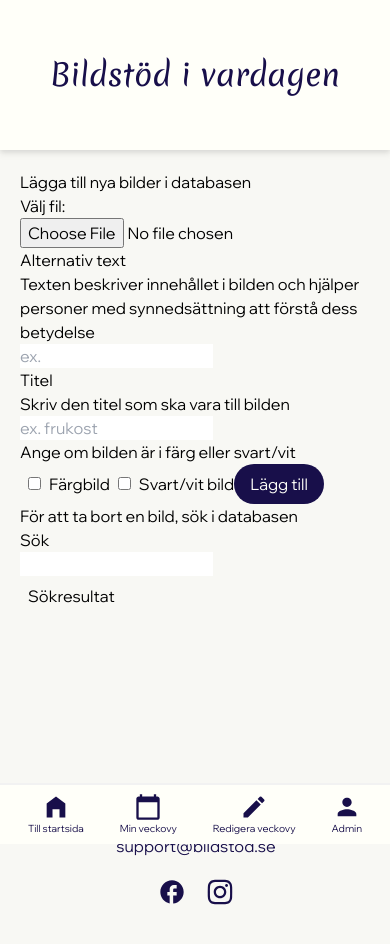
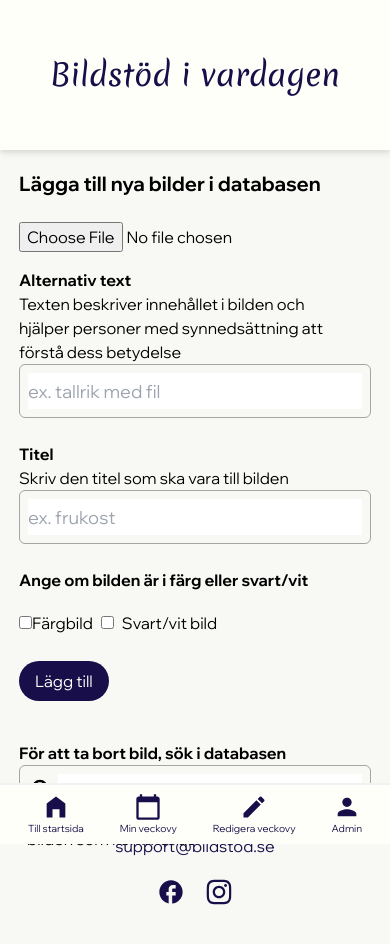
Before and after one commit to QueAnkan/graduation-project, a React (Vite) app: page /admin in a window 390 px wide. Shown: the top 944 px of the page. Built offline with nearby package versions, Linux system fonts and the light colour scheme.

Commit message:
started on responsive design for adminpage, not ready yet

```diff
--- a/src/routes/Admin.jsx
+++ b/src/routes/Admin.jsx
@@ -1,6 +1,7 @@
 import { useState, useEffect } from "react";
 import Button from '../utils/style-generators/buttonGenerator'
 import { putNewImage } from "../utils/api-functions/putNewImage";
+import { MdSearch } from "react-icons/md";
 // import {deleteImage} from '../utils/api-functions/deleteImage'
 
 const Admin = () => {
@@ -38,14 +39,13 @@ const Admin = () => {
 	// }
 
 	return(
-	<section className="m-5">
-			<form>
-			<div className="flex flex-col">
-				<h1>Lägga till nya bilder i databasen</h1>
-			</div>
-			<label>
-				<p>Välj fil: </p>
+
+	<div className="flex flex-col w-full md:w-[500px] lg:w-[800px]">
+			<section className="mb-4">
+				<h1 className="font-bold mt-5 text-xl mb-6">Lägga till nya bilder i databasen</h1>
+				<label htmlFor="input">
 					<input
+						className="text-md"
 						type="file"
 						accept="image/svg"
 						onChange={(event) => {
@@ -61,41 +61,51 @@ const Admin = () => {
 							}}
 					/>
 				</label>
-			<br />
-			<label>
-				<span>Alternativ text</span>
-				<p>Texten beskriver innehållet i bilden och hjälper personer med synnedsättning att förstå dess betydelse</p>
+			</section>
+			<section className="mb-6">
+				<label htmlFor="text">
+				<span className="font-bold">Alternativ text</span>
+				<p className="text-md w-80 md:w-11/12 lg:w-3/4">Texten beskriver innehållet i bilden och hjälper personer med synnedsättning att förstå dess betydelse</p>
+					<div className="flex items-center border border-darkgray rounded-md px-2 py-2 lg:w-1/2">
 						<input
 							type="text"
-					name="alt"
-					placeholder="ex. "
-					onChange={(event) => setAlt(event.target.value)}/>
+							placeholder="ex. tallrik med fil "
+							onChange={(event) => setAlt(event.target.value)}
+							className="w-full h-9 text-lg"
+						/>
+					</div>
 
 				</label>
-			<br />
-			<label>
-				<span>Titel</span>
+			</section>
+			<section className="mb-6">
+				<label htmlFor="title">
+					<span className="font-bold">Titel</span>
 					<p>Skriv den titel som ska vara till bilden</p>
+						<div className="flex items-center border border-darkgray rounded-md px-2 py-2 lg:w-1/2">
 							<input
 								type="text"
-					name="title"
-					// value={title}
 								placeholder="ex. frukost"
-					onChange={(event) => setTitle(event.target.value)}/>
+								onChange={(event) => setTitle(event.target.value)}
+								className="w-full h-9 text-lg"
+							/>
+						</div>
 				</label>
-
-			<p>Ange om bilden är i färg eller svart/vit</p>
-			<label>
+			</section>
+			<section className="mb-6">
+				<label htmlFor="checkbox">
+					<div className="mb-4">
+					<span className="font-bold">Ange om bilden är i färg eller svart/vit</span>
+					</div>
 					<input
 						type="checkbox"
 						value="color"
 						checked={color === 'color'}
 						onChange={(event) => setColor(event.target.checked ? 'color': '')}
-					className="m-2"
+						className="mb-4"
 						/>
 						Färgbild
 				</label>
-			<label>
+				<label htmlFor="checkbox">
 					<input
 						type="checkbox"
 						value="bw"
@@ -105,24 +115,33 @@ const Admin = () => {
 						/>
 						Svart/vit bild
 				</label>
+				<br />
+				<div className="my-4">
 					<Button onClick={handleSubmit}>Lägg till</Button>
 					{uploadSuccess && <p>Bilden har laddats upp framgångsrikt!</p>}
-			</form>
-
-		<div className="flex flex-col">
-			<p>För att ta bort en bild, sök i databasen</p>
-			<label>
-				<p>Sök</p>
+				</div>
+			</section>
+			<label  htmlFor="search">
+							<p className="font-bold">För att ta bort bild, sök i databasen</p>
+							<div className="flex items-center border border-darkgray rounded-md px-2 py-2 lg:w-1/2">
+								<div className="h-8 w-8">
+									<MdSearch size={30}/>
+								</div>
 								<input
+									placeholder="ex. frukost"
+									id="search"
 									type="text"
+									// value = {searchString}
+									// onChange={handleOnChange}
+									className="w-full h-9 text-lg"
 									/>
+							</div>
 						</label>
 				{/* <Button onClick={handleSearch}>Sök</Button> */}
 				<div className="m-2">
-					<p>Sökresultat</p>
+					<p>bilden som kommer ut</p>
 				</div>
 	</div>
-		</section>
 	)
 }
 
```
Lines whose indentation alone changed are shown as unchanged.
